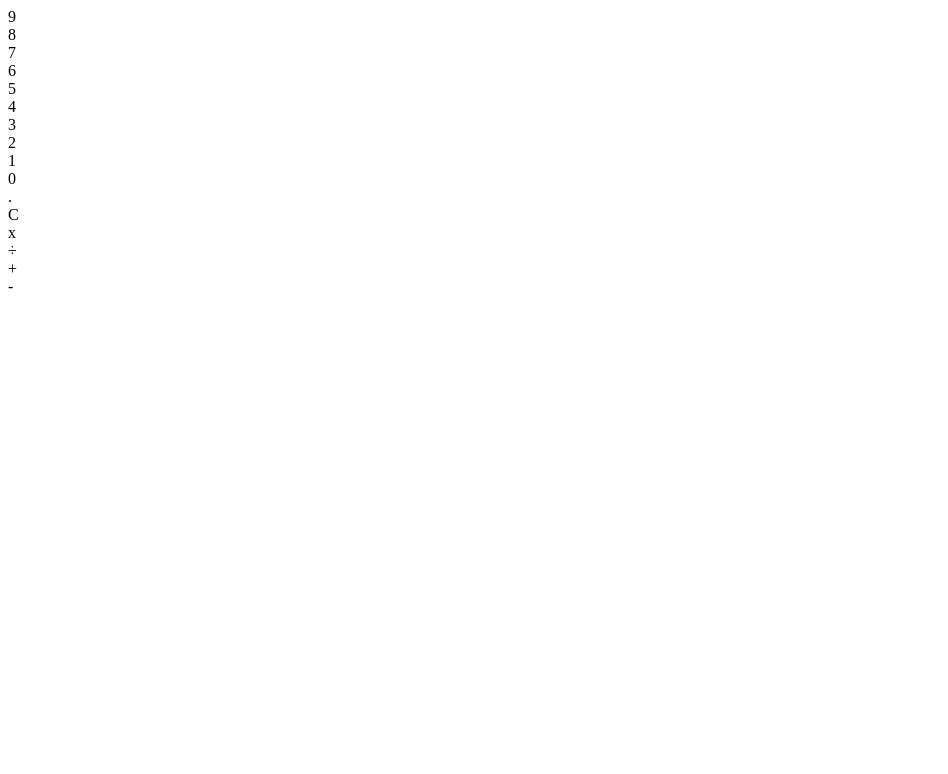
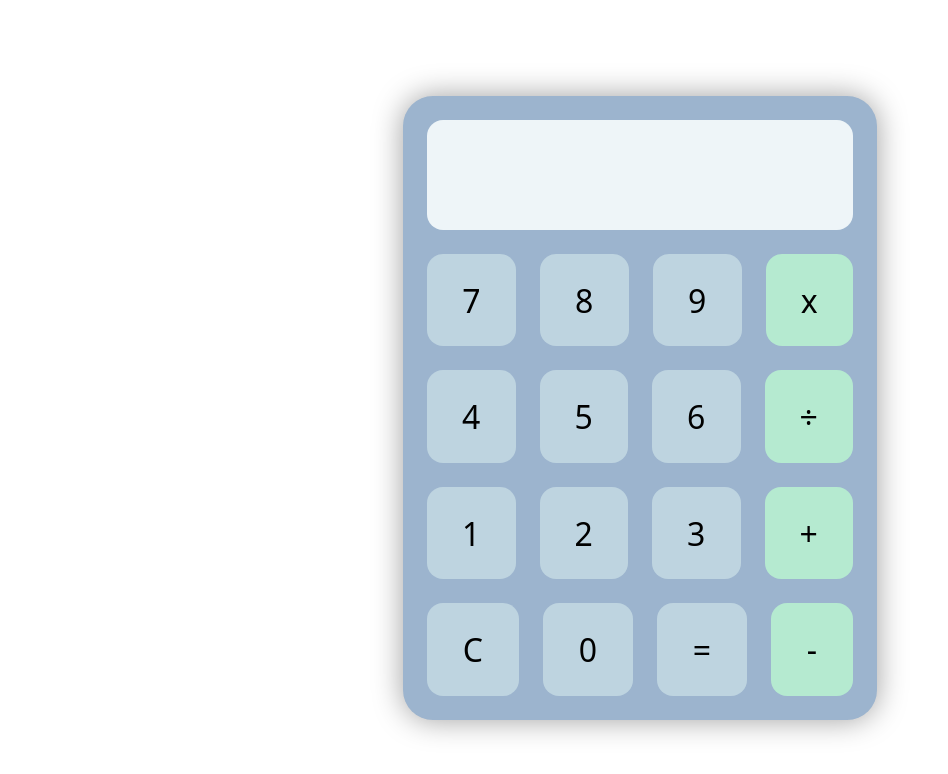
Before and after one commit to dzmagiorga/calculator, a plain HTML site: page index.html in a window 1280 px wide. Shown: the whole page, without its empty margins (0-948 px from the left). Drawn offline with Linux system fonts and the light colour scheme.

Commit message:
Make UI for the calculator in html and css
I haven't found the reason why buttons in the
last row have uneven widths.

```diff
--- a/index.html
+++ b/index.html
@@ -12,25 +12,29 @@
     <div id="calculator">
         <div id="display"></div>
         <div id="buttons">
-            <div class="Numbers">
-                <div id="9">9</div>
-                <div id="8">8</div>
-                <div id="7">7</div>
-                <div id="6">6</div>
-                <div id="5">5</div>
-                <div id="4">4</div>
-                <div id="3">3</div>
-                <div id="2">2</div>
-                <div id="1">1</div>
-                <div id="0">0</div>
-                <div id=".">.</div>
-                <div id="clear">C</div>
+            <div class="row">
+                <div class="Number" id="7">7</div>
+                <div class="Number" id="8">8</div>
+                <div class="Number" id="9">9</div>
+                <div class="Operator" id="*">x</div>
             </div>
-            <div class="Operators">
-                <div id="*">x</div>
-                <div id="/">÷</div>
-                <div id="+">+</div>
-                <div id="-">-</div>
+            <div class="row">
+                <div class="Number" id="4">4</div>
+                <div class="Number" id="5">5</div>
+                <div class="Number" id="6">6</div>
+                <div class="Operator" id="/">÷</div>
+            </div>
+            <div class="row">
+                <div class="Number" id="1">1</div>
+                <div class="Number" id="2">2</div>
+                <div class="Number" id="3">3</div>
+                <div class="Operator" id="+">+</div>
+            </div>
+            <div class="row">
+                <div class="Number" id="clear">C</div>
+                <div class="Number" id="0">0</div>
+                <div class="Number" id="=">=</div>
+                <div class="Operator" id="-">-</div>
             </div>
         </div>
     </div>
--- a/style.css
+++ b/style.css
@@ -0,0 +1,62 @@
+body {
+    display: flex;
+    justify-content: center;
+    align-items: center;
+    height: 100vh;
+    font-family: system-ui;
+}
+
+#calculator {
+    display: flex;
+    flex-direction: column;
+    align-items: stretch;
+    justify-content: column;
+    background-color: rgb(156, 180, 206);
+    padding: 12px;
+    height: 600px;
+    width: 450px;
+    border-radius: 30px;
+    box-shadow: 0 0 30px 0px rgb(159, 159, 159);
+}
+
+#display {
+    background-color: rgb(238, 245, 248);
+    border-radius: 1rem;
+    height: 20%;
+    width: auto;
+    margin: 12px;
+    box-sizing: content-box;
+/*
+    border: solid 1px red; */
+}
+
+#buttons {
+    display: flex;
+    flex-direction: column;
+    height: 85%;
+    width: 100%;
+/*
+    border: solid 1px red; */
+}
+
+.row {
+    display: flex;
+    height: 25%;
+/*
+    border: solid 1px red; */
+}
+
+.Number, .Operator {
+    display: flex;
+    justify-content: center;
+    align-items: center;
+    flex: 1 0 auto;
+    font-size: xx-large;
+    margin: 12px;
+    border-radius: 1rem;
+    background-color: rgb(190, 212, 224);
+}
+
+.Operator {
+    background-color: rgb(181, 234, 208);
+}
```
